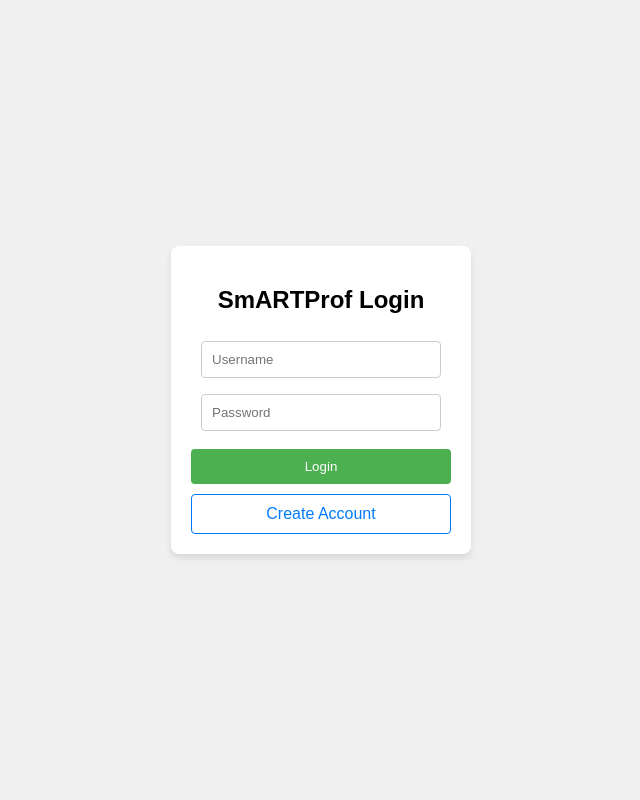
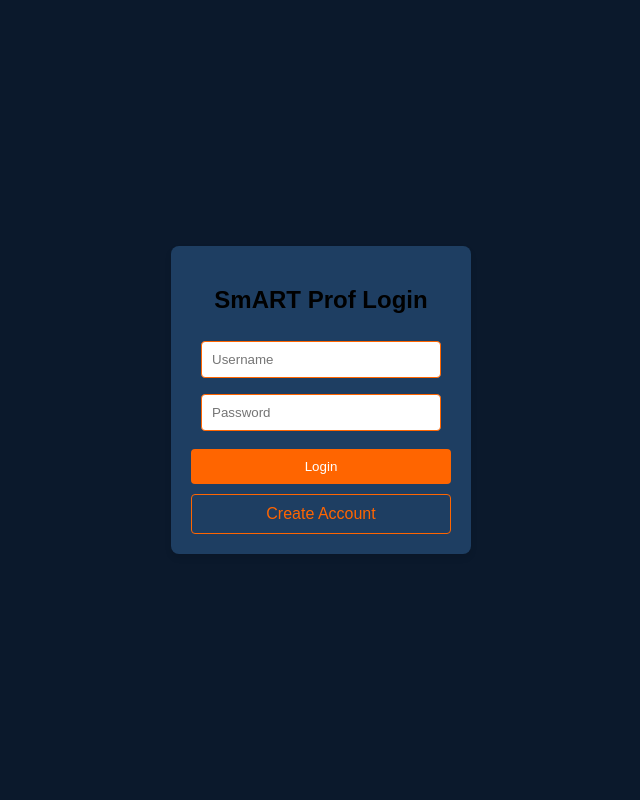
Before and after one commit to madspecco/smartprof, a Flask app: page / in a window 1280 px wide. Shown: the whole page, without its empty margins (319-959 px from the left). Run offline with Flask 3, Linux system fonts and the light colour scheme.

Commit message:
Changed styles

```diff
--- a/SmARTProf/static/styles/login-styles.css
+++ b/SmARTProf/static/styles/login-styles.css
@@ -4,12 +4,12 @@ body {
     justify-content: center;
     align-items: center;
     height: 100vh;
-    background-color: #f0f0f0;
+    background-color: #0B192C;
     margin: 0;
 }
 
 .login-container {
-    background-color: #fff;
+    background-color: #1E3E62;;
     padding: 20px;
     border-radius: 8px;
     box-shadow: 0 4px 6px rgba(0, 0, 0, 0.1);
@@ -22,9 +22,10 @@ input {
     width: calc(100% - 20px); /* Subtract padding to ensure full width */
     padding: 10px;
     margin: 8px 0;
-    border: 1px solid #ccc;
+    border: 1px solid #FF6500;
     border-radius: 4px;
     box-sizing: border-box; /* Prevent padding from affecting width */
+    color: #0B192C;
 }
 
 .login-page-buttons, .register-page-buttons {
@@ -37,9 +38,14 @@ input {
 }
 
 #login-button {
-    background-color: #4CAF50;
+    background-color: #FF6500;
     color: white;
     border: none;
+    transition: background-color 0.3s;
+}
+
+#login-button:hover {
+    background-color: #e55c00; /* Darker orange on hover */
 }
 
 #create-acc-button {
@@ -50,8 +56,8 @@ input {
     cursor: pointer;
     margin-top: 10px;
     background-color: transparent;
-    color: #007bff;
-    border: 1px solid #007bff;
+    color: #FF6500;
+    border: 1px solid #FF6500;
     text-decoration: none;
     text-align: center;
     transition: background-color 0.3s, color 0.3s; /* Smooth transition */
@@ -59,6 +65,6 @@ input {
 
 /* Hover effects for the create account link */
 #create-acc-button:hover {
-    background-color: #007bff; /* Change background on hover */
+    background-color: #FF6500; /* Change background on hover */
     color: white; /* Change text color on hover */
 }
--- a/SmARTProf/static/styles/select-language-styles.css
+++ b/SmARTProf/static/styles/select-language-styles.css
@@ -40,5 +40,5 @@ body {
     width: 200px; /* Adjust the width of the flag icon */
     height: auto; /* Maintain aspect ratio */
     margin-right: 5px; /* Space between icon and text */
-
+    border-radius: 10px; /* Add rounded corners */
 }
--- a/SmARTProf/templates/index.html
+++ b/SmARTProf/templates/index.html
@@ -8,7 +8,7 @@
 </head>
 <body>
     <div class="login-container">
-        <h2>SmARTProf Login</h2>
+        <h2>SmART Prof Login</h2>
         <form action="/" method="POST">
             <input type="text" name="username" placeholder="Username" required>
             <input type="password" name="password" placeholder="Password" required>
```
Also changed, not shown: SmARTProf/static/styles/main-game-styles.css (+7 -2 lines).
